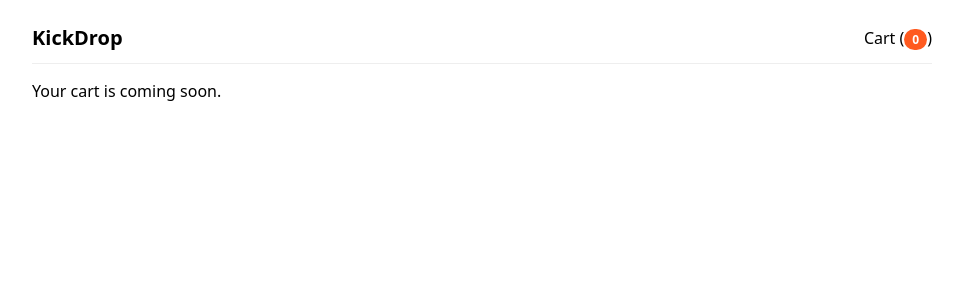
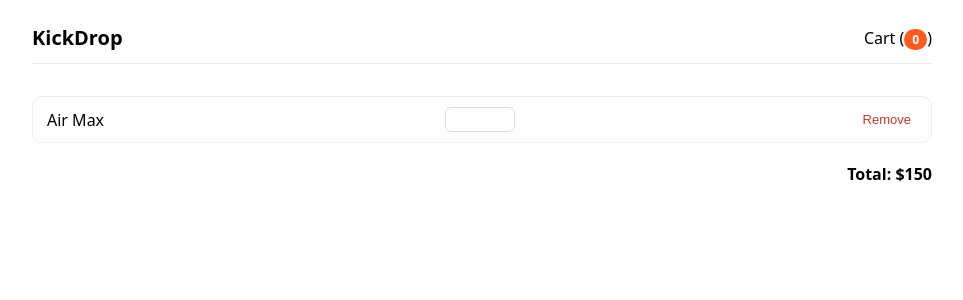
Before and after one commit to MadukaJP/kickdrop, a React (Vite) app: page /cart in a window 1280 px wide. Shown: the top 300 px of the page, without its empty margins (158-1121 px from the left). Built offline with nearby package versions, Linux system fonts and the light colour scheme; no server answers.

Commit message:
feat: update cart functionality with new layout and item management

```diff
--- a/src/App.css
+++ b/src/App.css
@@ -1,4 +1,4 @@
-/* Session 9 starter CSS — previous rules + recently viewed section. */
+/* Session 10 starter CSS — previous rules + cart page (row layout, total). */
 
 .app {
   max-width: 900px;
@@ -121,3 +121,42 @@
   border-radius: 999px;
   padding: 4px 12px;
 }
+
+.cart {
+  display: flex;
+  flex-direction: column;
+  gap: 12px;
+  padding: 16px 0;
+}
+
+.cart-row {
+  display: flex;
+  align-items: center;
+  justify-content: space-between;
+  gap: 12px;
+  border: 1px solid #eee;
+  border-radius: 10px;
+  padding: 10px 14px;
+}
+
+.cart-row input {
+  width: 56px;
+  padding: 4px 6px;
+  border: 1px solid #ddd;
+  border-radius: 6px;
+}
+
+.cart-row button {
+  background: none;
+  border: none;
+  color: #c0392b;
+  cursor: pointer;
+  font-size: 13px;
+}
+
+.cart-total {
+  font-size: 16px;
+  font-weight: 600;
+  text-align: right;
+  margin-top: 8px;
+}
--- a/src/App.jsx
+++ b/src/App.jsx
@@ -8,13 +8,18 @@ import ProductDetails from "./pages/ProductDetails";
 import { API_BASE } from "./api";
 
 function App() {
-  const [cartCount, setCartCount] = useState(0);
+  const [cartItems, setCartItems] = useState([]);
   const [products, setProducts] = useState([]);
   const [isLoading, setIsLoading] = useState(true);
   const [recentlyViewed, setRecentlyViewed] = useState([]);
 
-  function handleAddToCart() {
-    setCartCount(cartCount + 1);
+
+  const cartCount = cartItems.length;
+
+  function handleAddToCart(product) {
+    setCartItems((prev) => {
+      return [...prev, product]
+    })
   }
 
   async function fetchProducts() {
@@ -32,11 +37,16 @@ function App() {
   }
 
   function trackView(product) {
-    const withoutProduct = recentlyViewed.filter((item) => item.id !== product.id);
+    setRecentlyViewed((prev) => {
+      const withoutProduct = prev.filter(
+        (item) => item.id !== product.id,
+      );
 
-    const newList = [product, ...withoutProduct, ];
+      const newList = [product, ...withoutProduct];
 
-    setRecentlyViewed(newList.slice(0, 4));
+      return newList.slice(0, 4);
+
+    });
   }
 
   useEffect(() => {
--- a/src/components/ProductCard.jsx
+++ b/src/components/ProductCard.jsx
@@ -7,7 +7,7 @@ const ProductCard = ({ id, name, price, onAddToCart }) => {
       <div className="product-image-placeholder" />
       <Link to={`/product/${id}`} className="product-name">{name}</Link>
       <p className="product-price">${price}</p>
-      <button onClick={onAddToCart}>Add to cart</button>
+      <button onClick={() => onAddToCart({id, name, price})}>Add to cart</button>
     </div>
   );
 };
--- a/src/pages/Cart.jsx
+++ b/src/pages/Cart.jsx
@@ -2,7 +2,18 @@ import React from 'react'
 
 const Cart = () => {
   return (
-    <div>Your cart is coming soon.</div>
+    <div className="cart">
+
+        <div className="cart-row">
+          <span>Air Max</span>
+          <input
+            type="number"
+            min="1"
+          />
+          <button>Remove</button>
+        </div>
+      <p className="cart-total">Total: $150</p>
+    </div>
   )
 }
 
```
